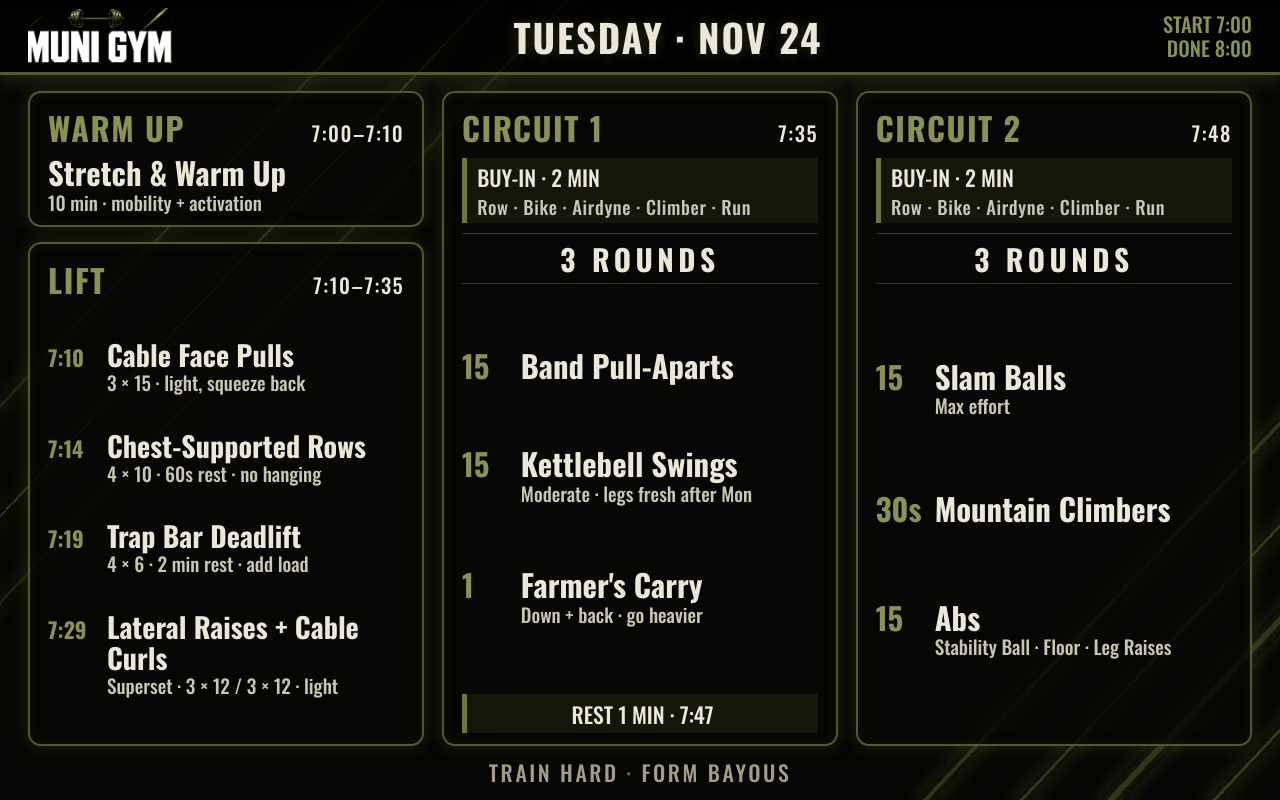
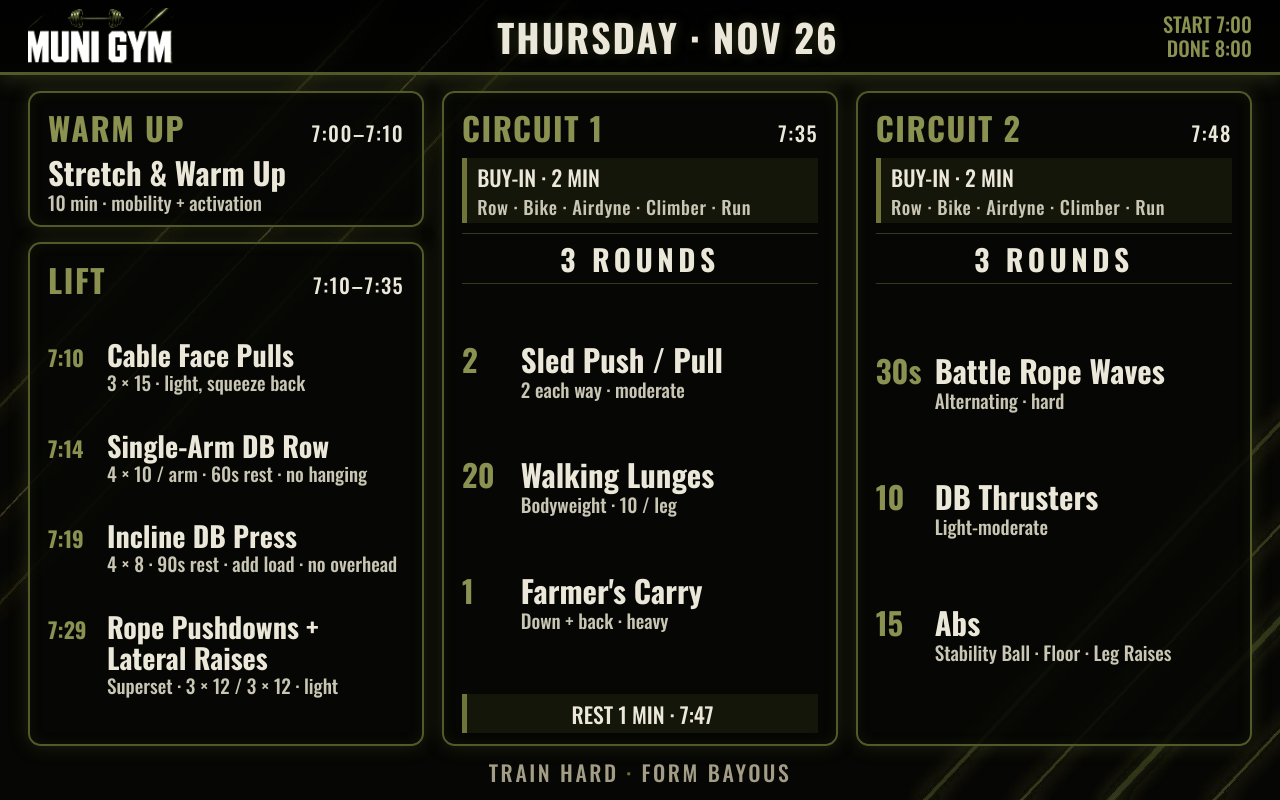
Before and after one commit to jmunistyle/gym-screen, a plain HTML site: page index.html in a window 1280 px wide. Drawn offline with nearby package versions, Linux system fonts and the light colour scheme.

Commit message:
Thu Nov 26: rows, incline DB press, sled, lunges; no pull-ups/dips

```diff
--- a/index.html
+++ b/index.html
@@ -36,7 +36,7 @@ html,body{margin:0;height:100%;color:#ece8d9;font-family:Oswald,'Arial Narrow',A
 .sub .opts{display:block;font-size:1.45vw;color:#c9c6b4;letter-spacing:.05vw}
 .opt2{display:block;font-size:1.3vw;color:#c9c6b4;font-weight:500;letter-spacing:.05vw;margin-top:.15vw}
 </style></head><body>
-<div class="top"><img src="logo-olive2.png" alt="Muni Gym"><h1>TUESDAY · NOV 24</h1><div class="t">START 7:00<br>DONE 8:00</div></div>
+<div class="top"><img src="logo-olive2.png" alt="Muni Gym"><h1>THURSDAY · NOV 26</h1><div class="t">START 7:00<br>DONE 8:00</div></div>
 <div class="wrap">
  <div class="stack">
  <div class="col warm"><h2>WARM UP <small>7:00–7:10</small></h2>
@@ -44,21 +44,21 @@ html,body{margin:0;height:100%;color:#ece8d9;font-family:Oswald,'Arial Narrow',A
  <div class="col lift big"><h2>LIFT <small>7:10–7:35</small></h2>
   <div class="list">
    <div class="it"><span class="k">7:10</span><span class="n">Cable Face Pulls<span class="d">3 × 15 · light, squeeze back</span></span></div>
-   <div class="it"><span class="k">7:14</span><span class="n">Chest-Supported Rows<span class="d">4 × 10 · 60s rest · no hanging</span></span></div>
-   <div class="it"><span class="k">7:19</span><span class="n">Trap Bar Deadlift<span class="d">4 × 6 · 2 min rest · add load</span></span></div>
-   <div class="it"><span class="k">7:29</span><span class="n">Lateral Raises + Cable Curls<span class="d">Superset · 3 × 12 / 3 × 12 · light</span></span></div>
+   <div class="it"><span class="k">7:14</span><span class="n">Single-Arm DB Row<span class="d">4 × 10 / arm · 60s rest · no hanging</span></span></div>
+   <div class="it"><span class="k">7:19</span><span class="n">Incline DB Press<span class="d">4 × 8 · 90s rest · add load · no overhead</span></span></div>
+   <div class="it"><span class="k">7:29</span><span class="n">Rope Pushdowns + Lateral Raises<span class="d">Superset · 3 × 12 / 3 × 12 · light</span></span></div>
   </div></div>
  </div>
  <div class="col"><h2>CIRCUIT 1 <small>7:35</small></h2><div class="sub">BUY-IN · 2 MIN<span class="opts">Row · Bike · Airdyne · Climber · Run</span></div><div class="rds">3 ROUNDS</div>
   <div class="list">
-   <div class="it"><span class="k">15</span><span class="n">Band Pull-Aparts</span></div>
-   <div class="it"><span class="k">15</span><span class="n">Kettlebell Swings<span class="d">Moderate · legs fresh after Mon</span></span></div>
-   <div class="it"><span class="k">1</span><span class="n">Farmer's Carry<span class="d">Down + back · go heavier</span></span></div>
+   <div class="it"><span class="k">2</span><span class="n">Sled Push / Pull<span class="d">2 each way · moderate</span></span></div>
+   <div class="it"><span class="k">20</span><span class="n">Walking Lunges<span class="d">Bodyweight · 10 / leg</span></span></div>
+   <div class="it"><span class="k">1</span><span class="n">Farmer's Carry<span class="d">Down + back · heavy</span></span></div>
   </div><div class="sub rest1">REST 1 MIN · 7:47</div></div>
  <div class="col"><h2>CIRCUIT 2 <small>7:48</small></h2><div class="sub">BUY-IN · 2 MIN<span class="opts">Row · Bike · Airdyne · Climber · Run</span></div><div class="rds">3 ROUNDS</div>
   <div class="list">
-   <div class="it"><span class="k">15</span><span class="n">Slam Balls<span class="d">Max effort</span></span></div>
-   <div class="it"><span class="k">30s</span><span class="n">Mountain Climbers</span></div>
+   <div class="it"><span class="k">30s</span><span class="n">Battle Rope Waves<span class="d">Alternating · hard</span></span></div>
+   <div class="it"><span class="k">10</span><span class="n">DB Thrusters<span class="d">Light-moderate</span></span></div>
    <div class="it"><span class="k">15</span><span class="n">Abs<span class="d">Stability Ball · Floor · Leg Raises</span></span></div>
   </div></div>
 </div>
```
Also changed, not shown: preview-nov26.png (added).
